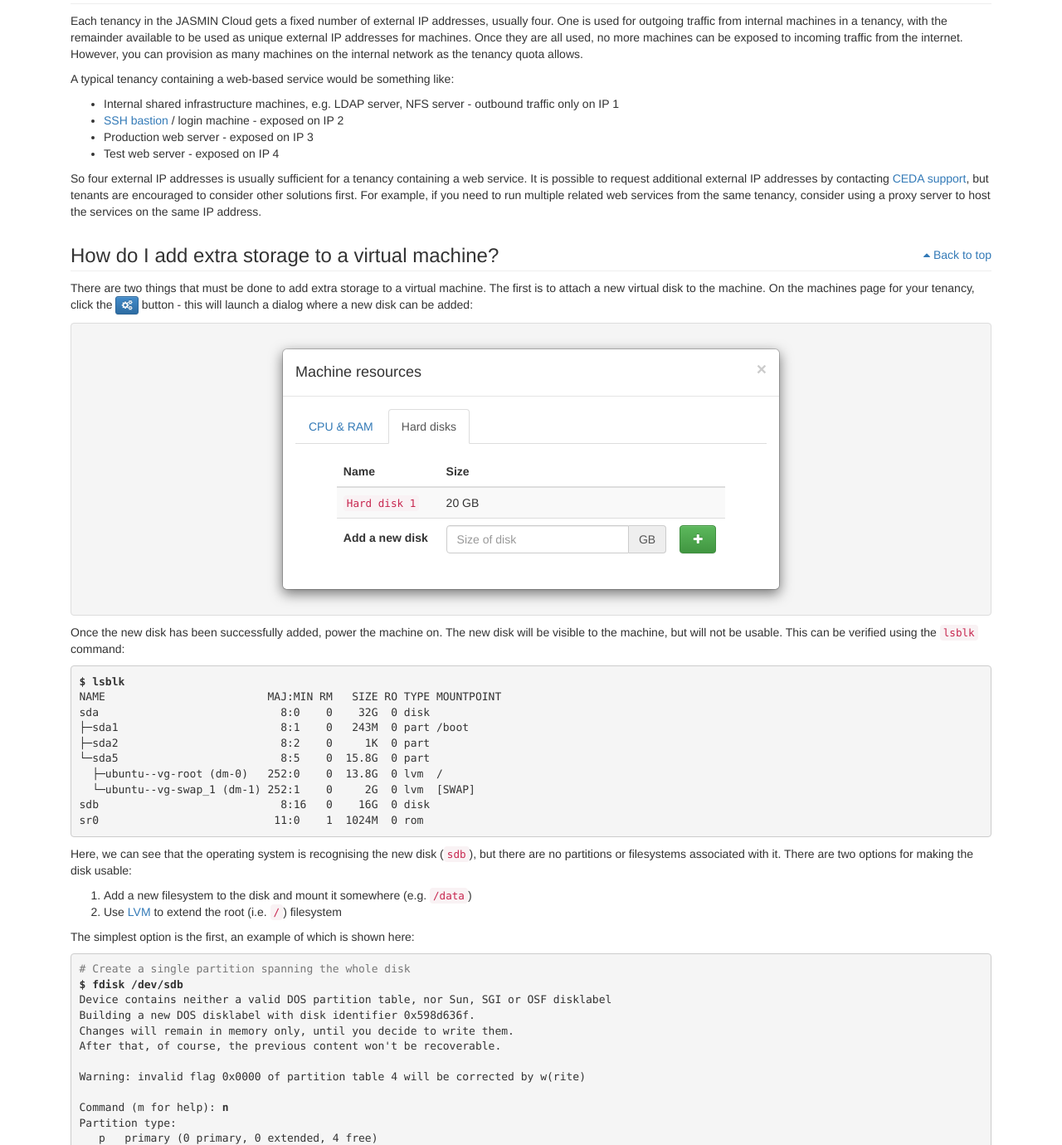
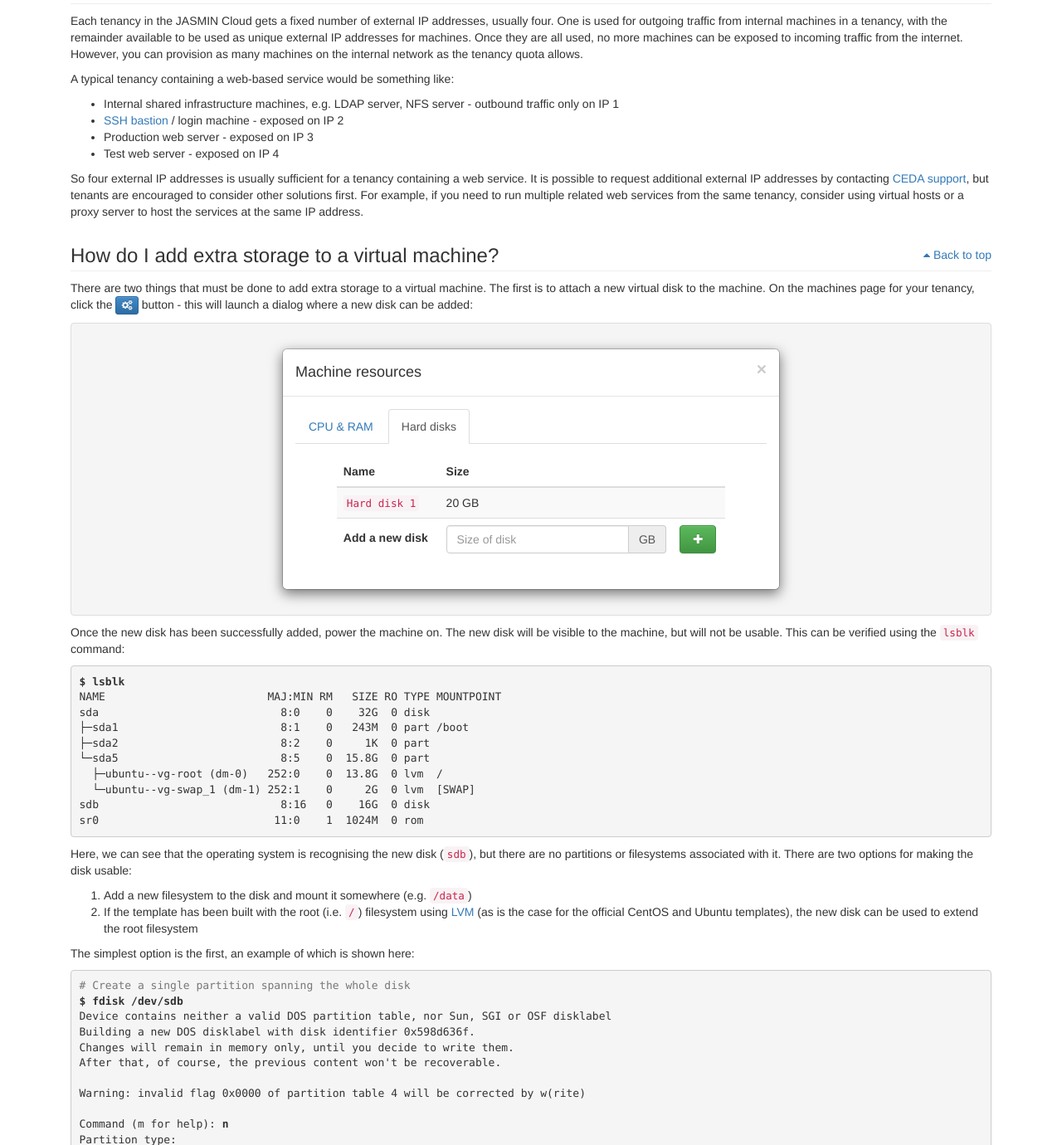
Before and after one commit to azimuth-cloud/azimuth, a Python web app: template jasmin_cloud/templates/faqs.jinja2 in a window 1280 px wide. Shown: the part 592-1972 px from the top of the page at 83% size. Run offline with Jinja, Linux system fonts and the light colour scheme; the template is opened without the code that fills it, so the values that code supplies are empty; some libraries are stand-ins or nearby versions.

Commit message:
Small tweaks to FAQs

```diff
--- a/jasmin_cloud/templates/faqs.jinja2
+++ b/jasmin_cloud/templates/faqs.jinja2
@@ -67,7 +67,7 @@
                 It is possible to request additional external IP addresses by contacting
                 {{ cedasupport('Additional external IPs') }}, but tenants are encouraged to consider other
                 solutions first. For example, if you need to run multiple related web services from the same
-                tenancy, consider using a proxy server to host the services on the same IP address.
+                tenancy, consider using virtual hosts or a proxy server to host the services at the same IP address.
             </p>
         </section>
 
@@ -177,7 +177,12 @@ sr0                           11:0    1  1024M  0 rom
             </p>
             <ol>
                 <li>Add a new filesystem to the disk and mount it somewhere (e.g. <code>/data</code>)</li>
-                <li>Use <a href="https://en.wikipedia.org/wiki/Logical_Volume_Manager_(Linux)" target="blank">LVM</a> to extend the root (i.e. <code>/</code>) filesystem</li>
+                <li>
+                    If the template has been built with the root (i.e. <code>/</code>) filesystem using
+                    <a href="https://en.wikipedia.org/wiki/Logical_Volume_Manager_(Linux)" target="blank">LVM</a>
+                    (as is the case for the official CentOS and Ubuntu templates), the new disk can be used
+                    to extend the root filesystem
+                </li>
             </ol>
             <p>The simplest option is the first, an example of which is shown here:</p>
             <pre>
@@ -266,11 +271,10 @@ none                        1001M     0 1001M   0% /run/shm
 none                         100M     0  100M   0% /run/user
 /dev/sda1                    236M   41M  183M  19% /boot
 /dev/sdb1                     16G   44M   15G   1% /data
+
+<span class="text-muted"># Add a line to /etc/fstab to make the mount persistent (i.e. automatic mount on boot)</span>
+<b>echo "/dev/sdb1  /data  ext4  defaults  0 0" >> /etc/fstab</b>
 </pre>
-            <p>
-                In order to make the mount permanent (so that it is automatically mounted on reboot),
-                you must also add an entry to <code>/etc/fstab</code>.
-            </p>
         </section>
 
         <section>
@@ -333,6 +337,16 @@ none                         100M     0  100M   0% /run/user
                 template for a web service, you may want to remove machine specific configurations such as
                 SSL private keys before creating a template.
             </p>
+            <p>
+                Once a machine has been fully prepared, navigate to the machines page for your tenancy and
+                click the
+                <button class="btn btn-default btn-xs" title="Add to catalogue">
+                    <i class="fa fa-fw fa-book"></i>
+                    <span class="sr-only">Add to catalogue</span>
+                </button>
+                button for the machine. This will show a form to collect a name and description for the template.
+                Once the template has been created, it will be available to select in the catalogue for your tenancy.
+            </p>
         </section>
     </div>
 </div>
```
